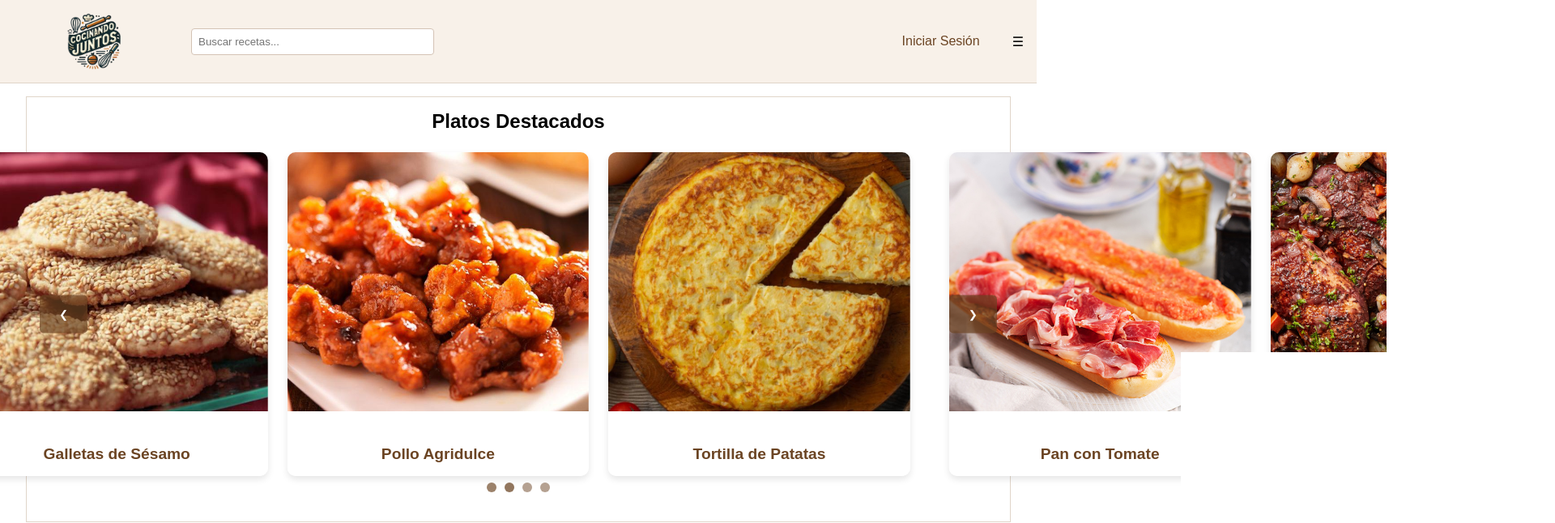
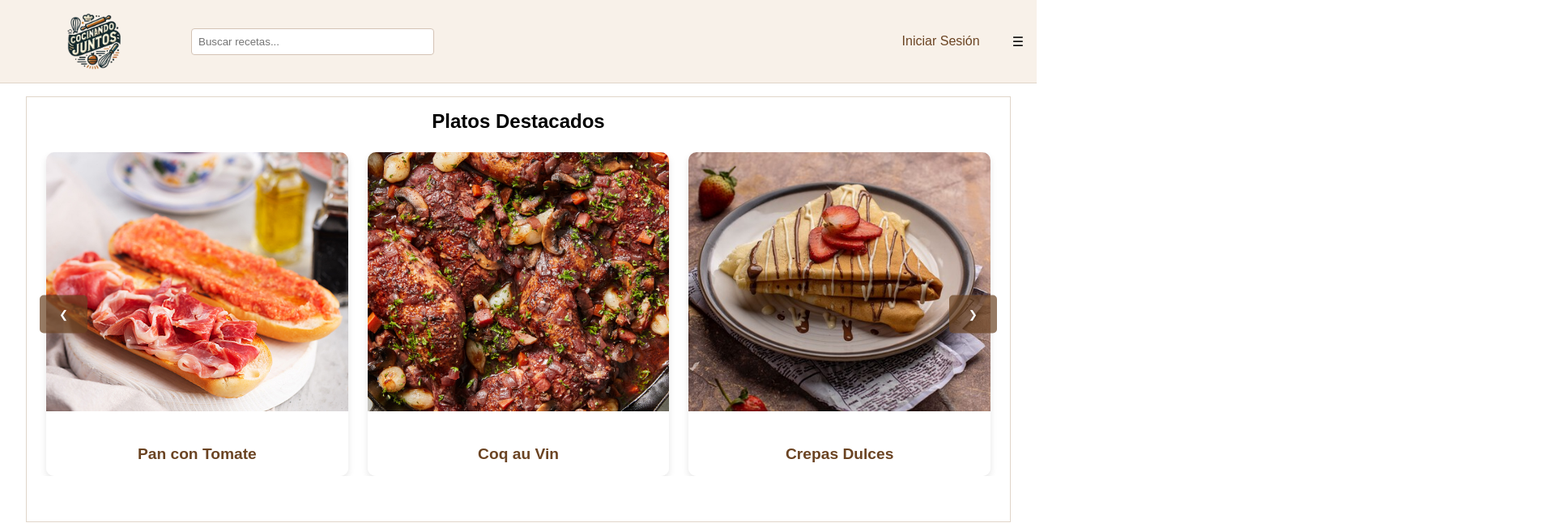
Before and after one commit to jesusfortuno/CocinandoJuntos, a website: page US1_PantallaInicio/index.html in a window 1280 px wide. Shown: the top 646 px of the page at 81% size, 1920 px wide, since content can reach past the window. Drawn offline with Linux system fonts and the light colour scheme.

Commit message:
arreglado el slider

```diff
--- a/US1_PantallaInicio/index.js
+++ b/US1_PantallaInicio/index.js
@@ -8,7 +8,10 @@ document.addEventListener('DOMContentLoaded', () => {
     // Función para actualizar la visibilidad de las tarjetas según el ancho de la pantalla
     function updateCardsVisibility() {
         const windowWidth = window.innerWidth;
-        slides.forEach(slide => {
+        slides.forEach((slide, slideIndex) => {
+            // Ocultar todos los slides excepto el actual
+            slide.style.display = slideIndex === currentSlide ? 'flex' : 'none';
+
             const cards = slide.querySelectorAll('.slide-card');
             cards.forEach((card, index) => {
                 if (windowWidth <= 768) {
@@ -51,7 +54,10 @@ document.addEventListener('DOMContentLoaded', () => {
     }
 
     function updateSlider() {
-        slider.style.transform = `translateX(-${currentSlide * 100}%)`;
+        // En lugar de usar transform, cambiamos la visibilidad de los slides
+        slides.forEach((slide, index) => {
+            slide.style.display = index === currentSlide ? 'flex' : 'none';
+        });
         updateDots();
     }
 
@@ -62,5 +68,16 @@ document.addEventListener('DOMContentLoaded', () => {
 
     // Inicialización
     updateCardsVisibility();
-    setInterval(() => moveSlide(1), 5000);
+
+    // Iniciar el autoplay
+    let autoplayInterval = setInterval(() => moveSlide(1), 5000);
+
+    // Opcional: Pausar el autoplay cuando el usuario interactúa
+    slider.addEventListener('mouseenter', () => {
+        clearInterval(autoplayInterval);
+    });
+
+    slider.addEventListener('mouseleave', () => {
+        autoplayInterval = setInterval(() => moveSlide(1), 5000);
+    });
 });
--- a/US1_PantallaInicio/styles.css
+++ b/US1_PantallaInicio/styles.css
@@ -142,21 +142,20 @@ footer {
     width: 100%;
     height: 50vh;
     position: relative;
-    overflow: visible;
+    overflow: hidden;
     margin: 0 0 40px 0;
 }
 
 .slider {
-    display: flex;
     width: 100%;
     height: 100%;
-    transition: transform 0.5s ease-in-out;
+    position: relative;
 }
 
 .slide {
-    min-width: 100%;
+    width: 100%;
     height: 100%;
-    display: flex;
+    display: none;
     justify-content: center;
     gap: 1.5rem;
     padding: 0 1.5rem;
```
